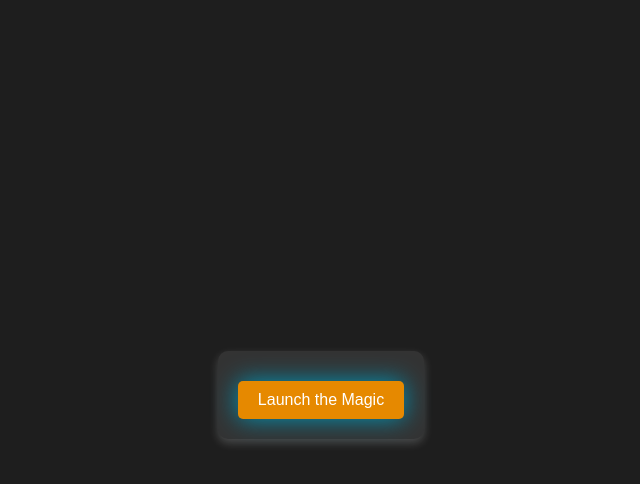
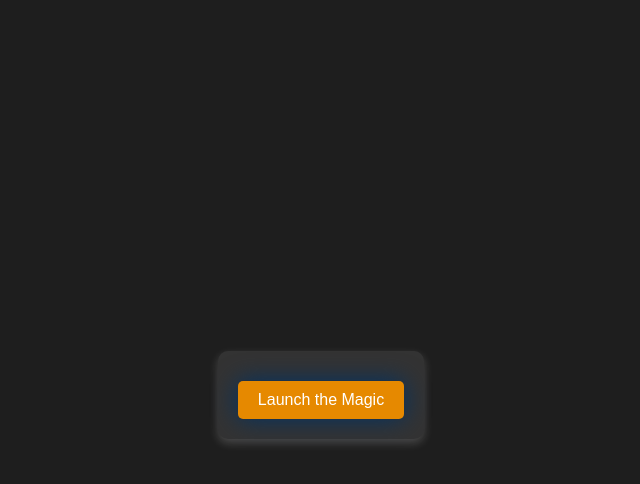
Before and after one commit to OOUPSS/OOUPSS, a plain HTML site: page quotes.html in a window 1280 px wide. In both pictures the pointer is over the button "Launch the Magic". Shown: the whole page, without its empty margins (319-959 px from the left). Drawn offline with Linux system fonts and the light colour scheme.

Commit message:
Update quotes.html

```diff
--- a/quotes.html
+++ b/quotes.html
@@ -47,7 +47,7 @@
     }
     button:hover {
       background: #e68900;
-      box-shadow: 0 0 25px #0097b8;
+      box-shadow: 0 0 25px #003366;
     }
     .language-buttons {
       display: flex;
```
